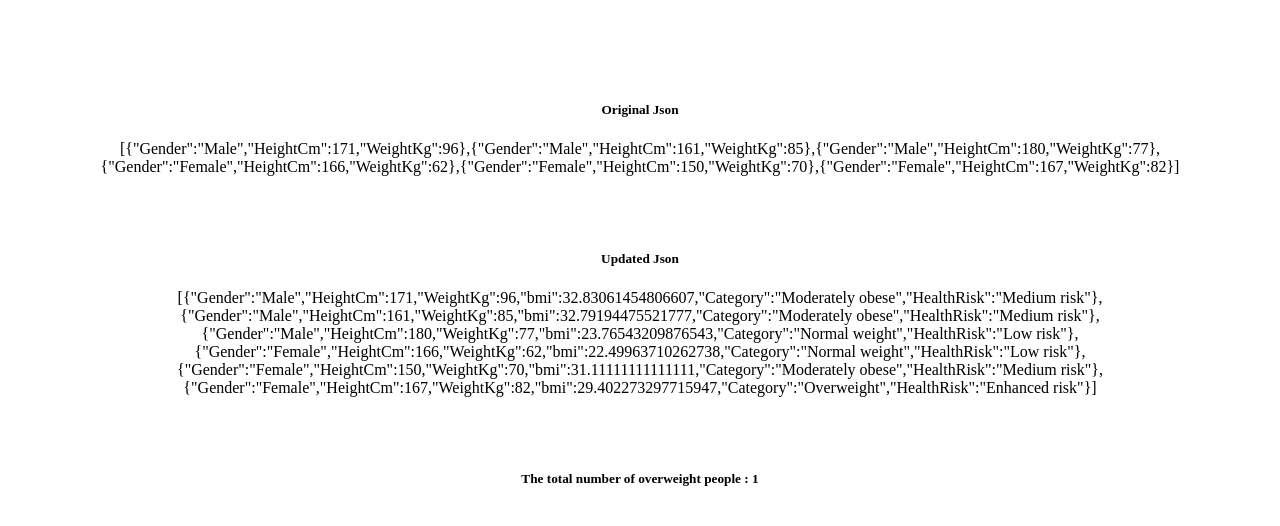
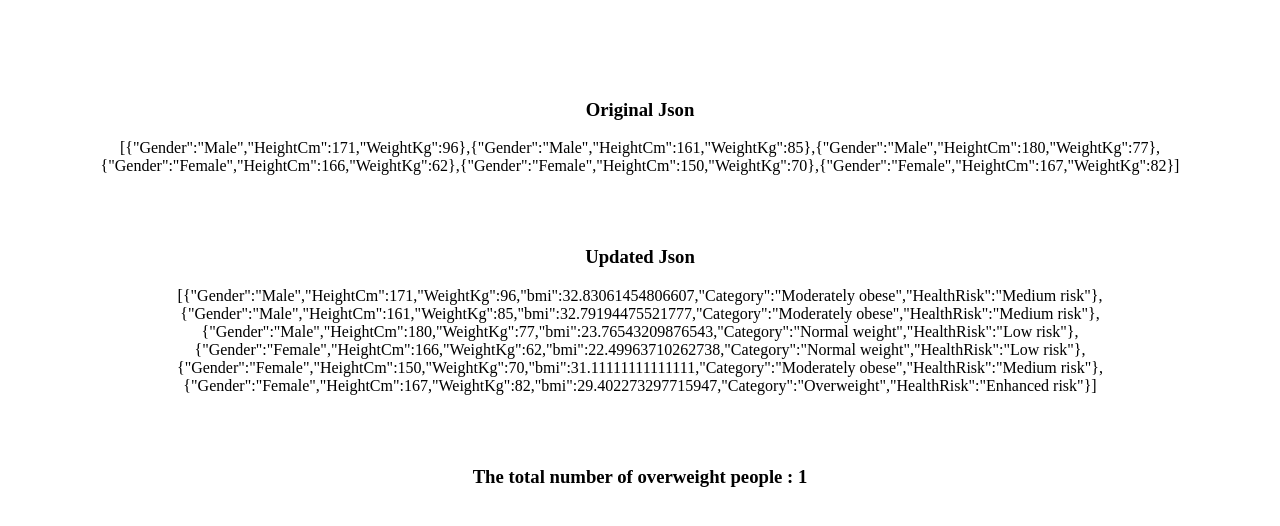
Before and after one commit to ubedattar45/code20210807-ubedattar, a plain HTML site: page index.html in a window 1280 px wide. Drawn offline with Linux system fonts and the light colour scheme.

Commit message:
Update index.html

```diff
--- a/index.html
+++ b/index.html
@@ -8,13 +8,13 @@
 <body>
   <center>
     <br><br><br><br>
-    <h5>Original Json</h5>
+    <h3>Original Json</h3>
     <p id="originalJson"></p>
     <br><br>
-    <h5>Updated Json</h5>
+    <h3>Updated Json</h3>
     <p id="updatedJson"></p>
     <br><br>
-    <h5 id="overWeight"></h5>
+    <h3 id="overWeight"></h3>
   </center>
 
   <script type="text/javascript" src="bmi-calculator.js"></script>
```
